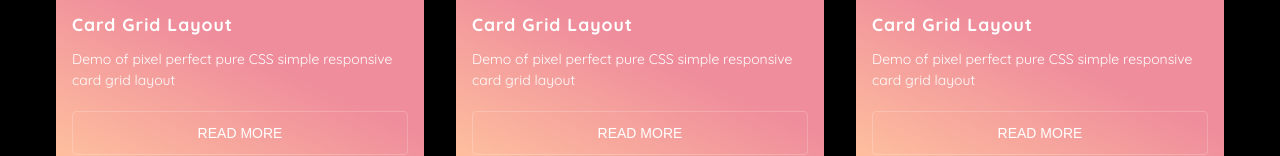
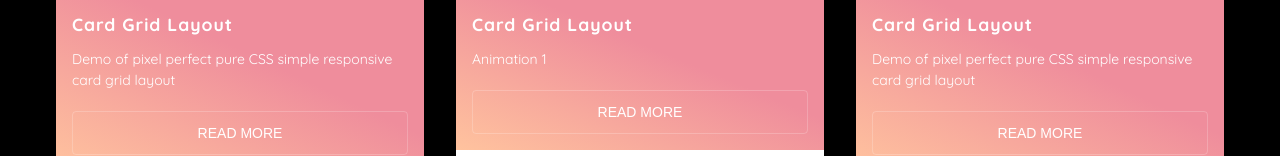
Before and after one commit to gdscwce/CSS-Animations, a plain HTML site: page index.html in a window 1280 px wide. Shown: the part 326-482 px from the top of the page. Drawn offline with Linux system fonts and the light colour scheme.

Commit message:
Update index.html

```diff
--- a/index.html
+++ b/index.html
@@ -34,8 +34,7 @@
             <div class="card_content">
               <h2 class="card_title">Card Grid Layout</h2>
               <p class="card_text">
-                Demo of pixel perfect pure CSS simple responsive card grid
-                layout
+               Animation 1
               </p>
               <button class="btn card_btn">Read More</button>
             </div>
```
